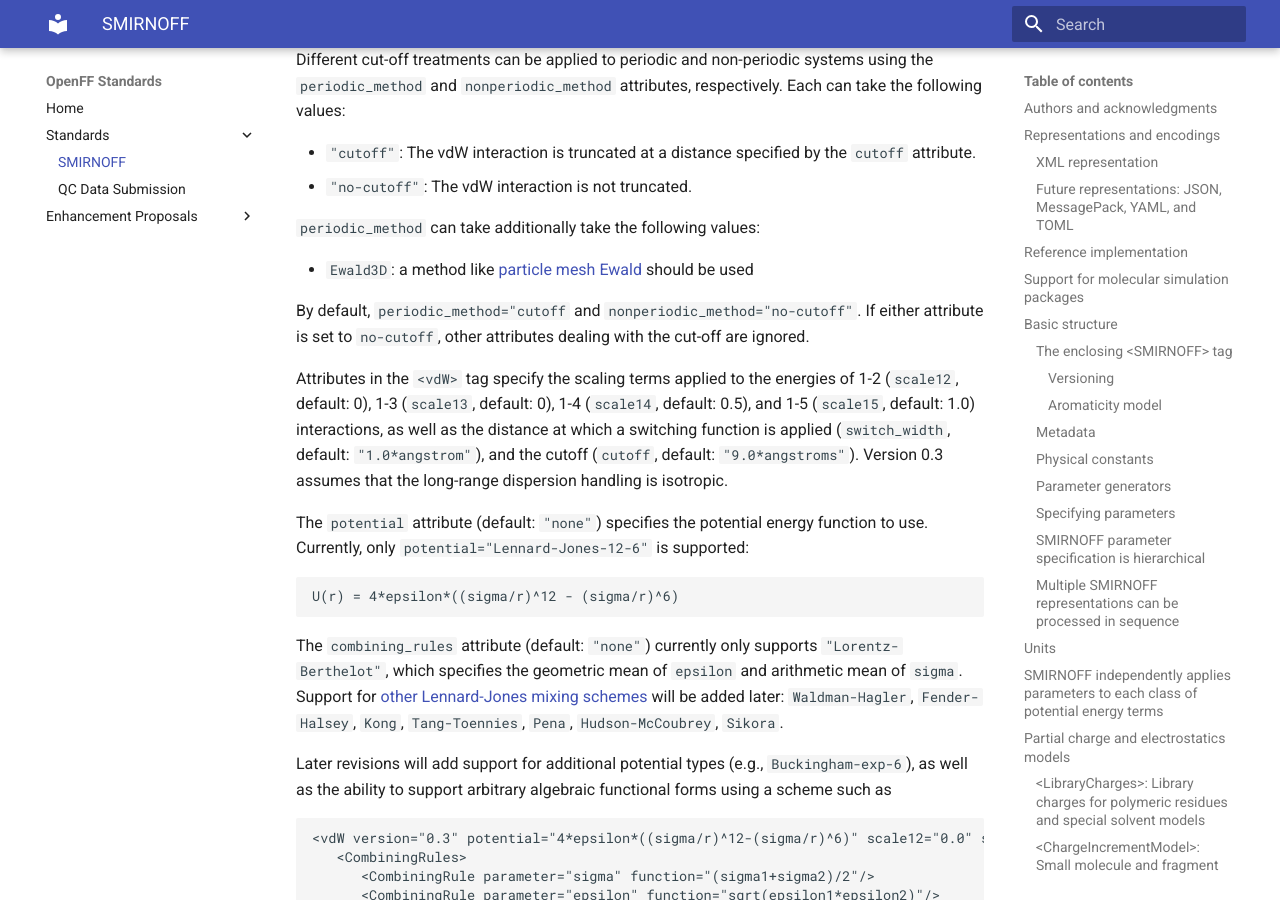
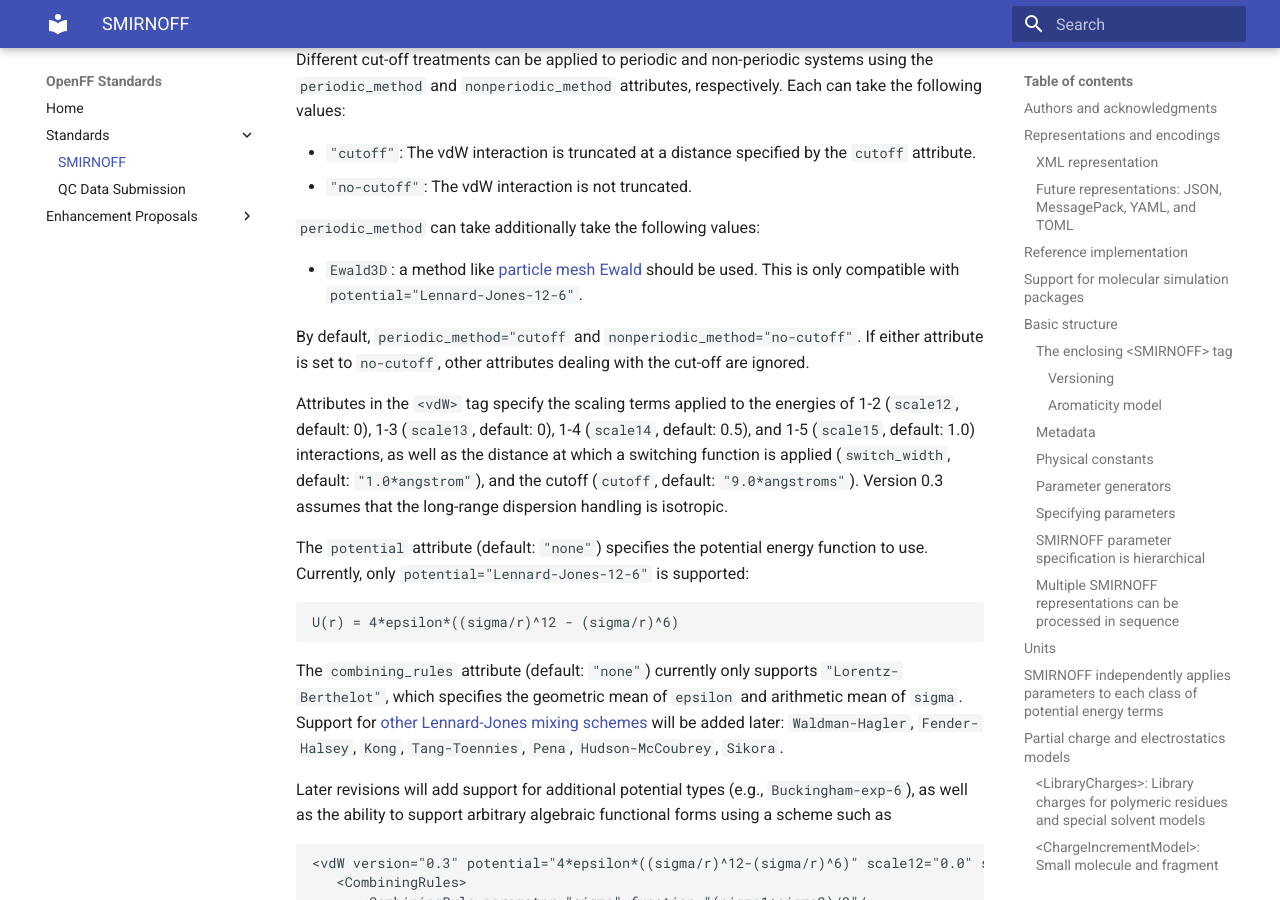
Before and after one commit to openforcefield/standards, an MkDocs documentation site: the page built from docs/standards/smirnoff.md, in a window 1280 px wide and 900 px high, scrolled down 11006 px. Built offline with MkDocs 1.6.1 and Material for MkDocs 9.7.7, drawn with Linux system fonts in a browser that asks for light colours; some of the changed text lies outside the part shown.

Commit message:
Mention compatibility with non-12-6

```diff
--- a/docs/standards/smirnoff.md
+++ b/docs/standards/smirnoff.md
@@ -333,7 +333,7 @@ Different cut-off treatments can be applied to periodic and non-periodic systems
 
 `periodic_method` can take additionally take the following values:
 
-* `Ewald3D`: a method like [particle mesh Ewald](https://docs.openmm.org/latest/userguide/theory.html#coulomb-interaction-with-particle-mesh-ewald) should be used
+* `Ewald3D`: a method like [particle mesh Ewald](http://docs.openmm.org/development/userguide/theory/02_standard_forces.html#coulomb-interaction-with-ewald-summation) should be used. This is only compatible with `potential="Lennard-Jones-12-6"`.
 
 By default, `periodic_method="cutoff` and `nonperiodic_method="no-cutoff"`. If either attribute is set to `no-cutoff`, other attributes dealing with the cut-off are ignored.
 
@@ -390,7 +390,7 @@ separate methods must be specified for periodic (`periodic_potential`) and non-p
 
 The `periodic_potential` attribute specifies the manner in which electrostatic interactions are to be computed in periodic systems. Allowed values are:
 
-* `Ewald3D-ConductingBoundary` (default) denotes that a method like [particle mesh Ewald](https://docs.openmm.org/latest/userguide/theory.html#coulomb-interaction-with-particle-mesh-ewald) should be used
+* `Ewald3D-ConductingBoundary` (default) denotes that a method like [particle mesh Ewald](http://docs.openmm.org/development/userguide/theory/02_standard_forces.html#coulomb-interaction-with-ewald-summation) should be used.
 * A function denotes that the specified function should be used, which may make use of `cutoff`, `switch_width`, and/or `solvent_dielectric` terms
 
 The `nonperiodic_potential` attribute specifies the manner in which electrostatic interactions are to be computed in non-periodic systems. Allowed values are:
```
